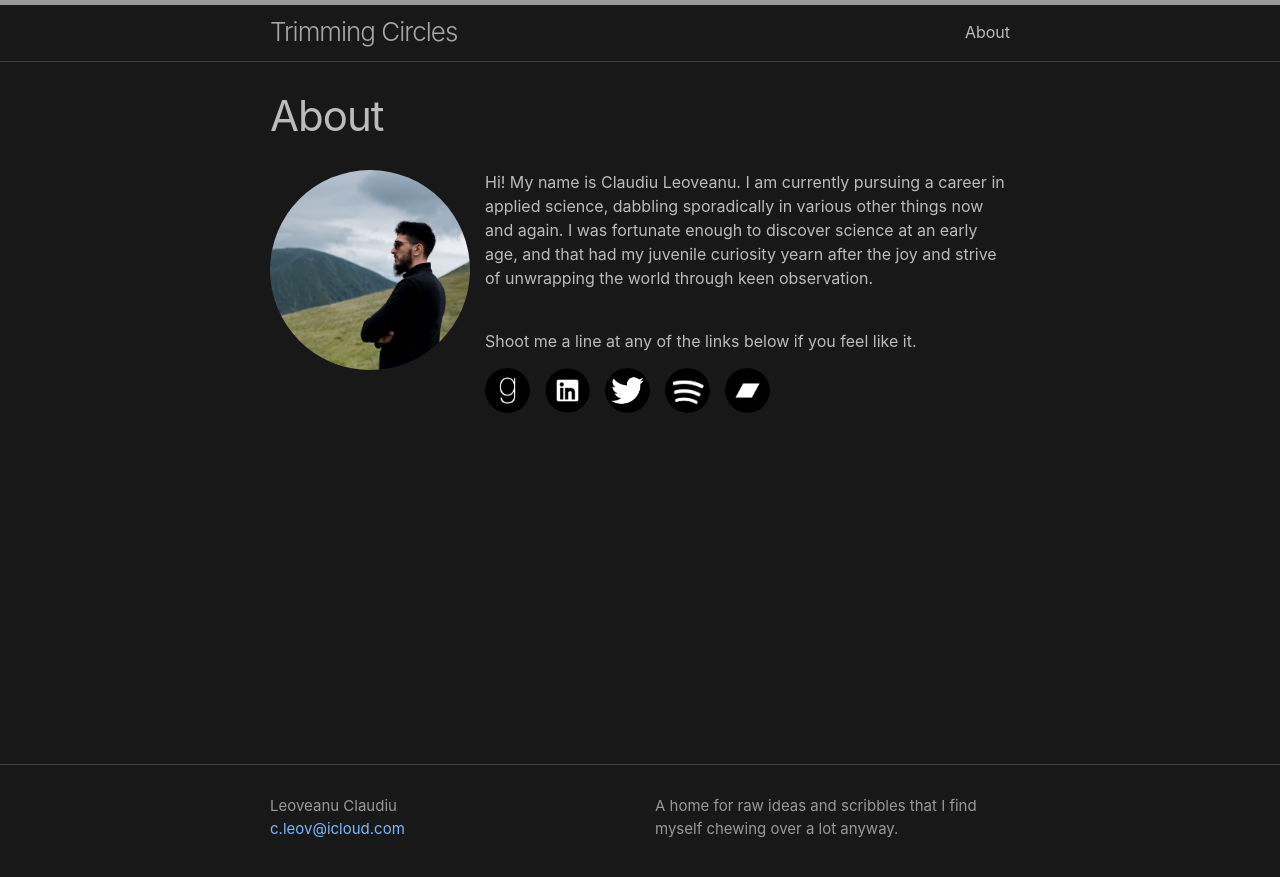
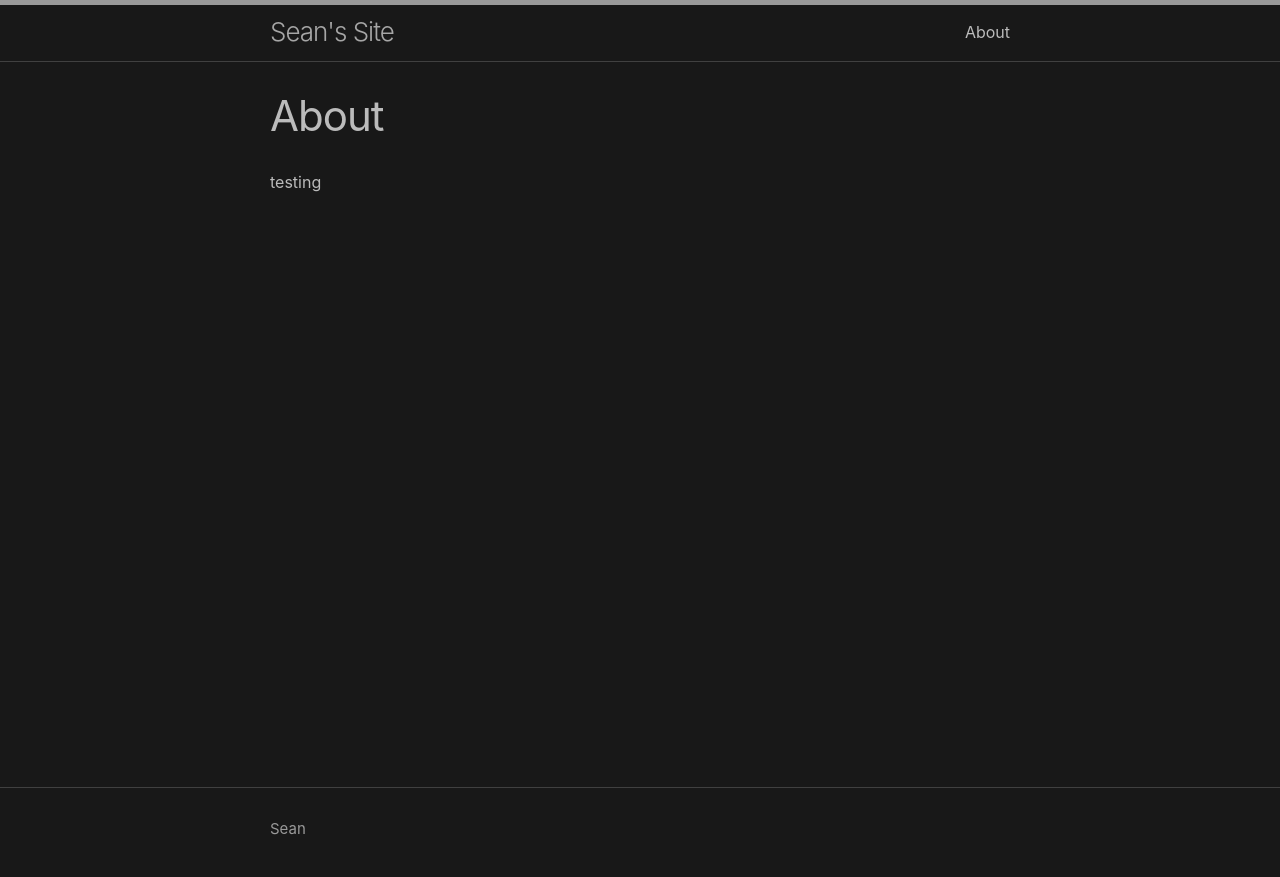
Before and after one commit to TheSre/TheSre.github.io, a Jekyll site: the page built from about.md, in a window 1280 px wide. Shown: the top 877 px of the page. Built offline with Jekyll 4.4.1, drawn with Linux system fonts in a browser that asks for light colours.

Commit message:
removing old config

```diff
--- a/_config.yml
+++ b/_config.yml
@@ -1,9 +1,7 @@
-title: Trimming Circles
+title: Sean's Site
 author:
-  name: Leoveanu Claudiu
-  email: c.leov@icloud.com
+  name: Sean
 description: > # this means to ignore newlines until "show_excerpts:"
-  A home for raw ideas and scribbles that I find myself chewing over a lot anyway.
 
 show_excerpts: false # set to true to show excerpts on the homepage
 
--- a/about.md
+++ b/about.md
@@ -11,26 +11,5 @@ img {
   margin-right:15px;
 }
 </style>
-<img src="/assets/avatar.jpeg" alt="Avatar" style="width:200px">
 
-Hi! My name is Claudiu Leoveanu. I am currently pursuing a career in applied science, dabbling sporadically in various other things now and again. I was fortunate enough to discover science at an early age, and that had my juvenile curiosity yearn after the joy and strive of unwrapping the world through keen observation.
-
-<br> Shoot me a line at any of the links below if you feel like it.
-
-<body>
-<a href="https://www.goodreads.com/user/show/90047214-claudiu-leoveanu">
-<img src="/assets/goodreads.png" width="45" height="45">
-</a>
-<a href="https://www.linkedin.com/in/cleov/">
-<img src="/assets/linkedin.png" width="45" height="45">
-</a>
-<a href="https://twitter.com/cdleov">
-<img src="/assets/twitter.png" width="45" height="45">
-</a>
-<a href="https://open.spotify.com/user/i6iljufwad8zsg7pbyyrekc9a">
-<img src="/assets/spotify.png" width="45" height="45">
-</a>
-<a href="https://bandcamp.com/findx">
-<img src="/assets/bandcamp.png" width="45" height="45">
-</a>
-</body>
+testing
```
